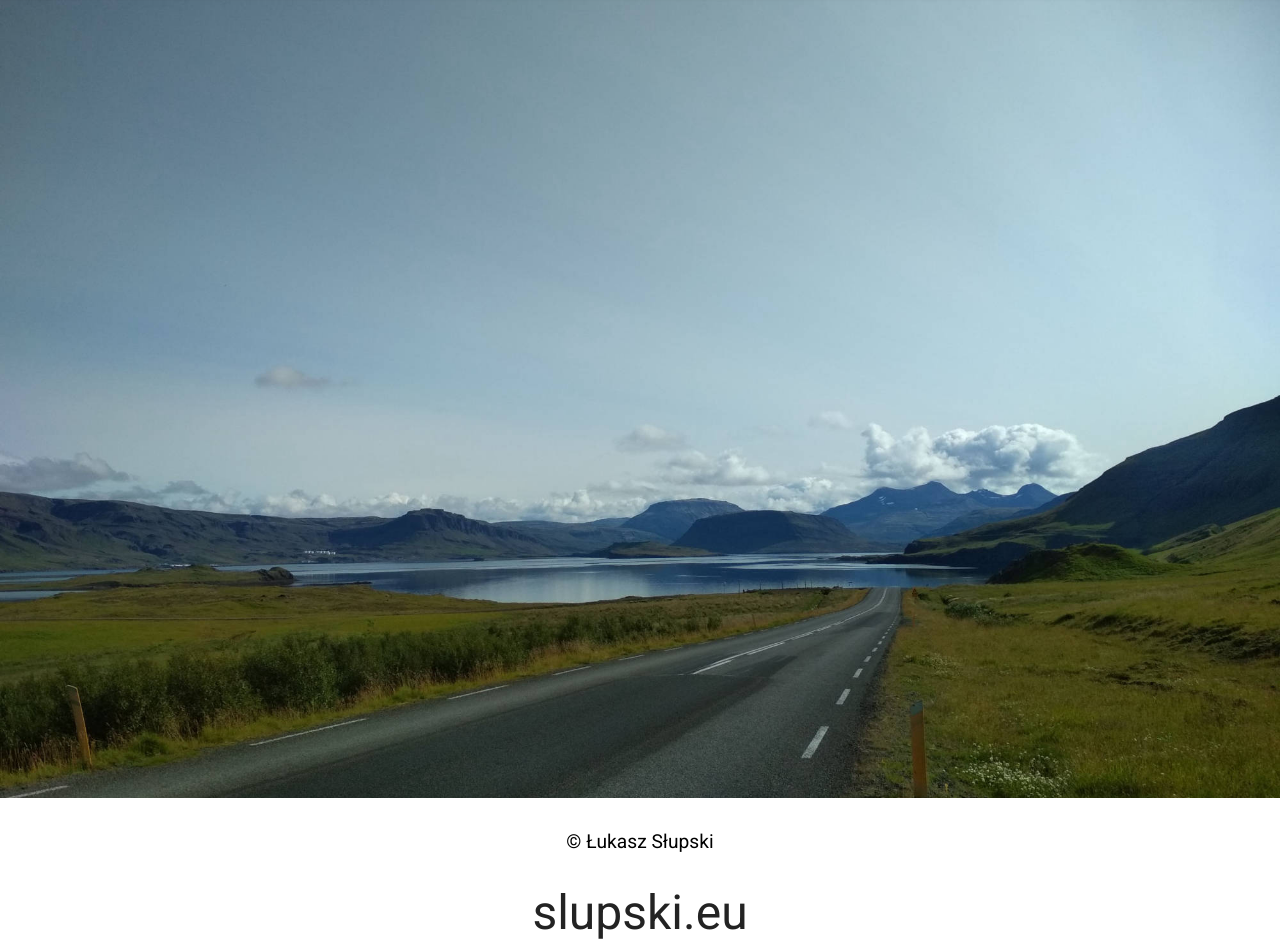
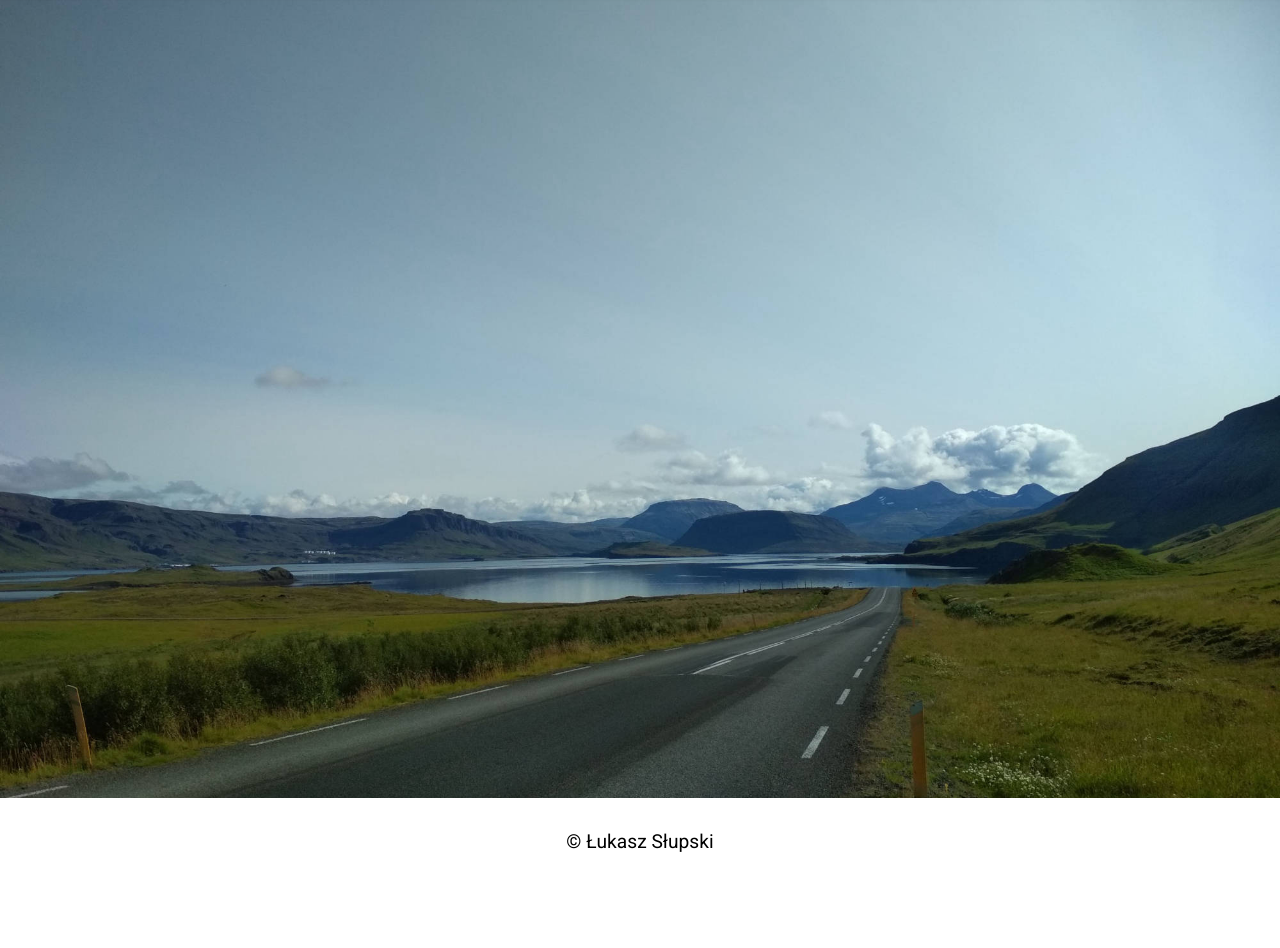
Before and after one commit to LukaszSlupski/LukaszSlupski.github.io, a plain HTML site: page index.html in a window 1280 px wide. Shown: the part 73-1021 px from the top of the page. After the commit the page ends 960 px from the top, so only its background shows below. Drawn offline with Linux system fonts and the light colour scheme; files whose address does not match are found by name.

Commit message:
Update index.html

```diff
--- a/index.html
+++ b/index.html
@@ -100,18 +100,7 @@
     </div>
 </section>
 
-<section class="mbr-section article content1 cid-sd9RiYIYz4" id="custom-html-g">
 
-
-
-    <div class="container">
-        <div class="media-container-row">
-            <div class="mbr-text col-12 col-md-12">
-                <h1 class="mbr-fonts-style block-title align-center display-2">slupski.eu</h1>
-
-            </div>
-        </div>
-    </div>
 </section><script src="assets/web/assets/jquery/jquery.min.js"></script>  <script src="assets/popper/popper.min.js"></script>  <script src="assets/tether/tether.min.js"></script>  <script src="assets/bootstrap/js/bootstrap.min.js"></script>  <script src="assets/smoothscroll/smooth-scroll.js"></script>  <script src="assets/dropdown/js/nav-dropdown.js"></script>  <script src="assets/dropdown/js/navbar-dropdown.js"></script>  <script src="assets/touchswipe/jquery.touch-swipe.min.js"></script>  <script src="assets/theme/js/script.js"></script>
 
 
```
